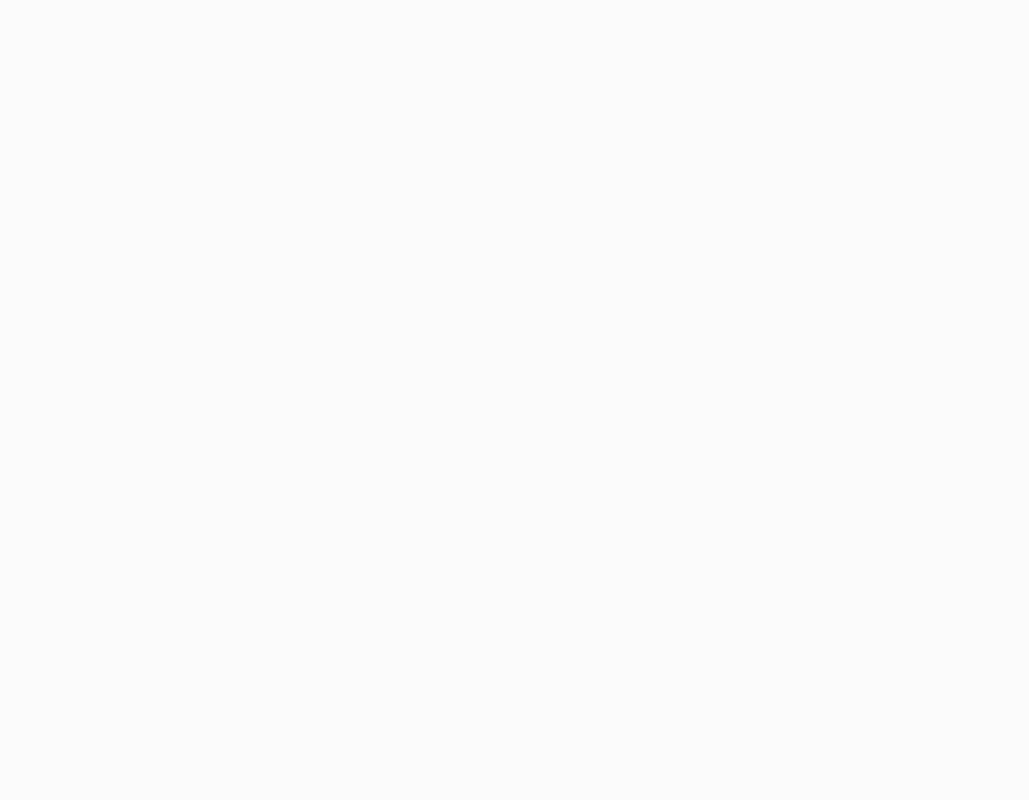
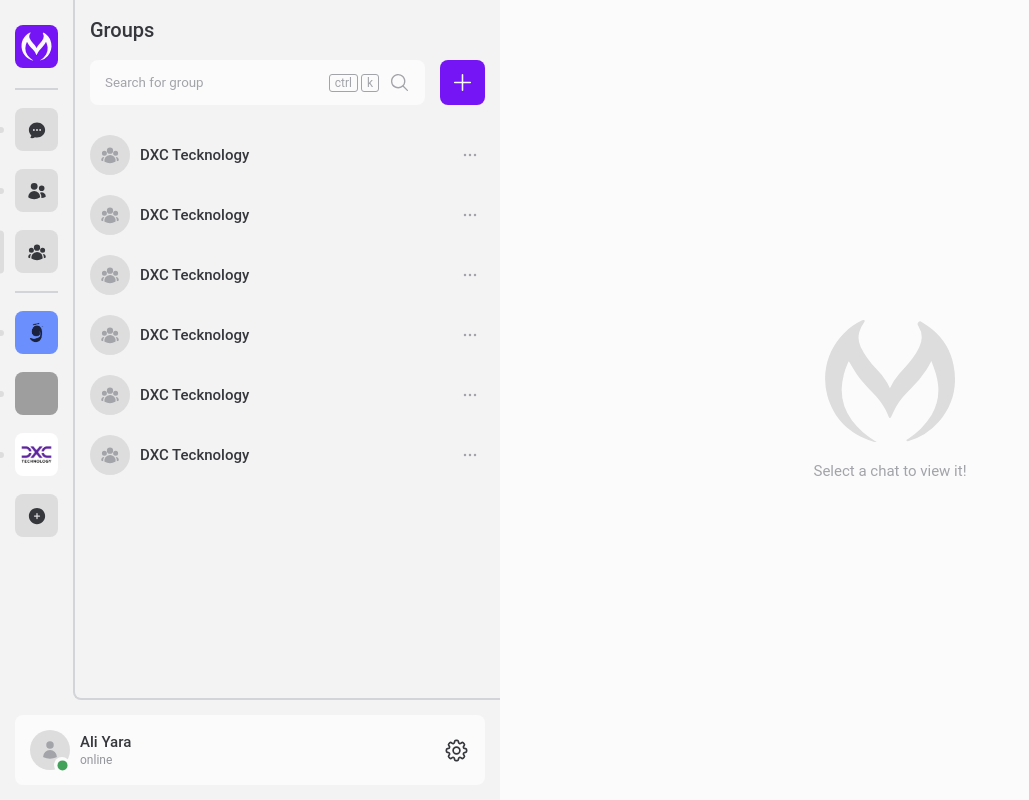
Before and after one commit to aliyara290/Mendam, a React (Vite) app in the folder frontend/: page /app/groups in a window 1280 px wide. Before the commit this address had no page. Shown: the whole page, without its empty margins (0-1029 px from the left). Built offline with nearby package versions, Linux system fonts and the light colour scheme; grey boxes are pictures that could not be loaded.

Commit message:
update Avatar

```diff
--- a/frontend/src/components/app/avatar/Avatar.tsx
+++ b/frontend/src/components/app/avatar/Avatar.tsx
@@ -1,6 +1,6 @@
 import React from "react";
 import styled from "styled-components";
-import { UserIcon } from "@heroicons/react/24/solid";
+import { UserIcon, UserGroupIcon } from "@heroicons/react/24/solid";
 
 type UserStatus = "online" | "offline" | "idle";
 
@@ -13,6 +13,7 @@
   showStatusCircle?: boolean;
   showUserName?: boolean;
   size?: number;
+  isGroup?: boolean;
 }
 
 const Avatar: React.FC<AvatarProps> = ({
@@ -24,6 +25,7 @@
   showStatusCircle = false,
   showUserName = false,
   size = 40,
+  isGroup = false,
 }) => {
   const avatarContent = (
     <StyledAvatar>
@@ -36,6 +38,8 @@
             width={size}
             height={size}
           />
+        ) : isGroup ? (
+          <UserGroupIcon />
         ) : (
           <UserIcon />
         )}
--- a/frontend/src/components/app/modal/Modal.tsx
+++ b/frontend/src/components/app/modal/Modal.tsx
@@ -3,13 +3,18 @@
 import styled from "styled-components";
 
 interface ModalProps {
-  children: ReactNode;
-  title: string;
-  isOpen: boolean;
+  children?: ReactNode;
+  title?: string;
+  isOpen?: boolean;
   onClose: () => void;
 }
 
-const ModalComponent: React.FC<ModalProps> = ({ children, title, isOpen, onClose }) => {
+const ModalComponent: React.FC<ModalProps> = ({
+  children,
+  title,
+  isOpen,
+  onClose,
+}) => {
   useEffect(() => {
     if (!isOpen) return;
 
@@ -27,11 +32,14 @@
   }, [isOpen, onClose]);
 
   // Handle backdrop click
-  const handleBackdropClick = useCallback((e: React.MouseEvent) => {
-    if (e.target === e.currentTarget) {
-      onClose();
-    }
-  }, [onClose]);
+  const handleBackdropClick = useCallback(
+    (e: React.MouseEvent) => {
+      if (e.target === e.currentTarget) {
+        onClose();
+      }
+    },
+    [onClose]
+  );
 
   if (!isOpen) return null;
 
@@ -44,9 +52,7 @@
             <XMarkIcon className="size-6" />
           </CloseButton>
         </ModalHeader>
-        <ModalBody>
-          {children}
-        </ModalBody>
+        <ModalBody>{children}</ModalBody>
       </ModalContent>
     </ModalBackdrop>
   );
@@ -57,7 +63,7 @@
 const ModalBackdrop = styled.div`
   position: fixed;
   inset: 0;
-  background-color: rgba(2, 12, 31, 0.65);
+  background-color: #1a1a1e75;
   display: flex;
   justify-content: center;
   align-items: center;
@@ -68,10 +74,9 @@
 const ModalContent = styled.div`
   position: relative;
   width: 100%;
-  max-width: min(130rem, 90vw);
-  min-width: min(60rem, 90vw);
+  max-width: 60rem;
   max-height: 90vh;
-  background-color: var(--dash-secondary);
+  background-color: ${({ theme }) => theme.background.thirdly};
   border-radius: 1rem;
   border: 1px solid var(--b-c);
   box-shadow: 0 10px 25px rgba(0, 0, 0, 0.1);
@@ -86,13 +91,13 @@
   align-items: center;
   padding: 2rem;
   border-bottom: 1px solid var(--b-c);
-  background-color: var(--dash-secondary);
+  background-color: ${({ theme }) => theme.background.thirdly};
   flex-shrink: 0;
 `;
 
 const ModalTitle = styled.h2`
   font-size: var(--text-xl);
-  color: var(--neutral-300);
+  color: ${({ theme }) => theme.text.secondary};
   font-weight: 500;
   margin: 0;
 `;
@@ -106,9 +111,9 @@
 const CloseButton = styled.button`
   width: 3.5rem;
   height: 3.5rem;
-  border-radius: 0.5rem;
-  border: 1px solid #4a5565;
-  background: transparent;
+  border-radius: 3rem;
+  background: ${({ theme }) => theme.background.secondary};
+  border: none;
   display: flex;
   justify-content: center;
   align-items: center;
@@ -116,6 +121,8 @@
   color: #6b7280;
   transition: all 0.2s ease;
   flex-shrink: 0;
+
+  outline: none;
 
   &:hover {
     background-color: rgba(74, 85, 101, 0.1);
--- a/frontend/src/components/app/navigation/Navigation.tsx
+++ b/frontend/src/components/app/navigation/Navigation.tsx
@@ -65,7 +65,7 @@
               <Link to={"/app/@me"}>
                 <StyledGroup>
                   <StyledGroupImage>
-                    <img src={WarddLogo} alt="wardd logo" />
+                    <img src="https://docs.imperium.plus/files/media-GRGQG-GFRFXRXG-PQQLL-WGRWM-GFRFGQQPLL-LLPXR-GFRFGQPXQWWM-X-QMGGQFRMWG" alt="wardd logo" />
                   </StyledGroupImage>
                 </StyledGroup>
               </Link>
--- a/frontend/src/components/app/search-bar/SearchBar.tsx
+++ b/frontend/src/components/app/search-bar/SearchBar.tsx
@@ -20,7 +20,7 @@
           <input type="text" placeholder={placeholder} />
         </StyledSearchInput>
         <StyledSearchIcon>
-          <span>ctlr</span>
+          <span>ctrl</span>
           <span>k</span>
           <MagnifyingGlassIcon />
         </StyledSearchIcon>
--- a/frontend/src/components/app/sidebar/Friends.tsx
+++ b/frontend/src/components/app/sidebar/Friends.tsx
@@ -1,22 +1,31 @@
-import React from "react";
+import React, { useState } from "react";
 import styled from "styled-components";
 import SearchBar from "@app/search-bar/SearchBar";
 import Heading from "@app/heading/Heading";
 import Avatar from "@app/avatar/Avatar";
-import SquareBtn from "../ui/button/SquareBtn";
+import SquareBtn from "@app/ui/button/SquareBtn";
 import {
   ChatBubbleOvalLeftEllipsisIcon,
   EllipsisHorizontalIcon,
 } from "@heroicons/react/24/outline";
+import ModalComponent from "@app/modal/Modal";
 
 interface FriendsProps {}
 
 const Friends: React.FC<FriendsProps> = ({}) => {
+  const [isModalOpen, setIsModalOpen] = useState<boolean>(false);
+
+  const handleCloseModale = () => {
+    setIsModalOpen(false);
+  };
   return (
     <StyledFrineds>
       <StyledTopHeader>
         <Heading title="Friends" heading="h3" />
-        <SearchBar placeholder="Search for people" />
+        <StyledSBarRow>
+          <SearchBar placeholder="Search for people" />
+          <SquareBtn onClick={() => setIsModalOpen(true)} />
+        </StyledSBarRow>
       </StyledTopHeader>
       <StyledChatsList>
         {[...Array(12)].map((_, index) => (
@@ -41,7 +50,11 @@
           </StyledChatItem>
         ))}
       </StyledChatsList>
-      <SquareBtn />
+      <ModalComponent
+        title="Add new friend"
+        onClose={handleCloseModale}
+        isOpen={isModalOpen}
+      />
     </StyledFrineds>
   );
 };
@@ -70,6 +83,11 @@
   z-index: 20;
 `;
 
+const StyledSBarRow = styled.div`
+  display: flex;
+  align-items: center;
+  gap: 1.5rem;
+`;
 const StyledChatsList = styled.div`
   padding: 0 0.5rem;
   display: flex;
--- a/frontend/src/components/app/sidebar/Groups.tsx
+++ b/frontend/src/components/app/sidebar/Groups.tsx
@@ -0,0 +1,128 @@
+import React, { useState } from "react";
+import styled from "styled-components";
+import SearchBar from "@app/search-bar/SearchBar";
+import Heading from "@app/heading/Heading";
+import Avatar from "@app/avatar/Avatar";
+import SquareBtn from "@app/ui/button/SquareBtn";
+import { EllipsisHorizontalIcon } from "@heroicons/react/24/outline";
+import ModalComponent from "@app/modal/Modal";
+
+interface FriendsProps {}
+
+const Groups: React.FC<FriendsProps> = ({}) => {
+  const [isModalOpen, setIsModalOpen] = useState<boolean>(false);
+
+  const handleCloseModale = () => {
+    setIsModalOpen(false);
+  };
+
+  return (
+    <StyledGroup>
+      <StyledTopHeader>
+        <Heading title="Groups" heading="h3" />
+        <StyledSBarRow>
+          <SearchBar placeholder="Search for group" />
+          <SquareBtn onClick={() => setIsModalOpen(true)} />
+        </StyledSBarRow>
+      </StyledTopHeader>
+      <StyledChatsList>
+        {[...Array(6)].map((_, index) => (
+          <StyledChatItem key={index}>
+            <StyledChatItemContainer href="/app/@me/34567U8I">
+              <Avatar
+                // image="https://res.cloudinary.com/decjm9mmr/image/upload/q_10/linkedin_qeixe5.jpg"
+                userName="DXC Tecknology"
+                showUserName
+                isGroup
+              />
+              <StyledOptions>
+                <StyledOptionsItem>
+                  <EllipsisHorizontalIcon />
+                </StyledOptionsItem>
+              </StyledOptions>
+            </StyledChatItemContainer>
+          </StyledChatItem>
+        ))}
+      </StyledChatsList>
+      <ModalComponent
+        title="Create new group"
+        onClose={handleCloseModale}
+        isOpen={isModalOpen}
+      />
+    </StyledGroup>
+  );
+};
+
+export default Groups;
+
+const StyledGroup = styled.div`
+  width: 100%;
+  height: 100%;
+  display: flex;
+  flex-direction: column;
+  /* gap: 1.5rem; */
+  overflow: auto;
+  padding-bottom: 1rem;
+  position: relative;
+`;
+
+const StyledTopHeader = styled.div`
+  background-color: ${({ theme }) => theme.background.primary};
+  position: sticky;
+  top: 0;
+  padding: 2rem 1.5rem;
+  display: flex;
+  flex-direction: column;
+  gap: 2rem;
+  z-index: 20;
+`;
+
+const StyledSBarRow = styled.div`
+  display: flex;
+  align-items: center;
+  gap: 1.5rem;
+`;
+const StyledChatsList = styled.div`
+  padding: 0 0.5rem;
+  display: flex;
+  flex-direction: column;
+`;
+
+const StyledChatItem = styled.div`
+  width: 100%;
+`;
+const StyledChatItemContainer = styled.a`
+  width: 100%;
+  display: flex;
+  align-items: center;
+  justify-content: space-between;
+  padding: 1rem;
+  border-radius: 8px;
+  cursor: pointer;
+  transition: background-color 0.1s ease-in-out;
+  &:hover {
+    background-color: ${({ theme }) => theme.background.secondary};
+  }
+`;
+const StyledOptions = styled.div`
+  display: flex;
+  align-items: center;
+  gap: 0.5rem;
+`;
+const StyledOptionsItem = styled.div`
+  width: 3rem;
+  height: 3rem;
+  border-radius: 3rem;
+  display: flex;
+  align-items: center;
+  justify-content: center;
+  color: ${({ theme }) => theme.text.placeholder};
+  &:hover {
+    background-color: ${({ theme }) => theme.background.thirdly};
+    color: ${({ theme }) => theme.text.secondary};
+  }
+  svg {
+    width: 2rem;
+    color: inherit;
+  }
+`;
--- a/frontend/src/components/app/ui/button/SquareBtn.tsx
+++ b/frontend/src/components/app/ui/button/SquareBtn.tsx
@@ -2,12 +2,14 @@
 import React from "react";
 import styled from "styled-components";
 
-interface SquareBtnProps {}
+interface SquareBtnProps {
+  onClick?: () => void
+}
 
-const SquareBtn: React.FC<SquareBtnProps> = ({}) => {
+const SquareBtn: React.FC<SquareBtnProps> = ({onClick}) => {
   return (
     <>
-      <StyledSquareBtn>
+      <StyledSquareBtn onClick={onClick}>
         <PlusIcon />
       </StyledSquareBtn>
     </>
@@ -17,9 +19,9 @@
 export default SquareBtn;
 
 const StyledSquareBtn = styled.div`
-  position: absolute;
+  /* position: fixed ;
   bottom: 2rem;
-  right: 2rem;
+  right: 2rem; */
   width: 4.5rem;
   height: 4.5rem;
   border-radius: 0.8rem;
@@ -30,16 +32,16 @@
   background-color: var(--purple);
   color: var(--light);
   cursor: pointer;
+  padding: 0 1rem;
   &:hover {
     background-color: var(--dark-purple);
-    transform: scale(1.03);
     svg {
-        rotate: 90deg;
+      rotate: 90deg;
     }
   }
   svg {
     width: 2.5rem;
-    transition: all .2s ease-in-out;
+    transition: all 0.2s ease-in-out;
   }
   z-index: 345;
 `;
--- a/frontend/src/routes/AppRoutes.tsx
+++ b/frontend/src/routes/AppRoutes.tsx
@@ -4,6 +4,7 @@
 import Layout from "@components/app/layouts/Layout";
 import DirectMessages from "@components/app/sidebar/DirectMessages";
 import Friends from "@/components/app/sidebar/Friends";
+import Groups from "@/components/app/sidebar/Groups";
 
 const AppRoutes = () => {
   return (
@@ -14,6 +15,7 @@
           <Route path="/app" element={<Layout />}>
             <Route path="@me" element={<DirectMessages />} />
             <Route path="friends" element={<Friends />} />
+            <Route path="groups" element={<Groups />} />
           </Route>
         </Routes>
       </BrowserRouter>
```
Lines whose indentation alone changed are shown as unchanged.
